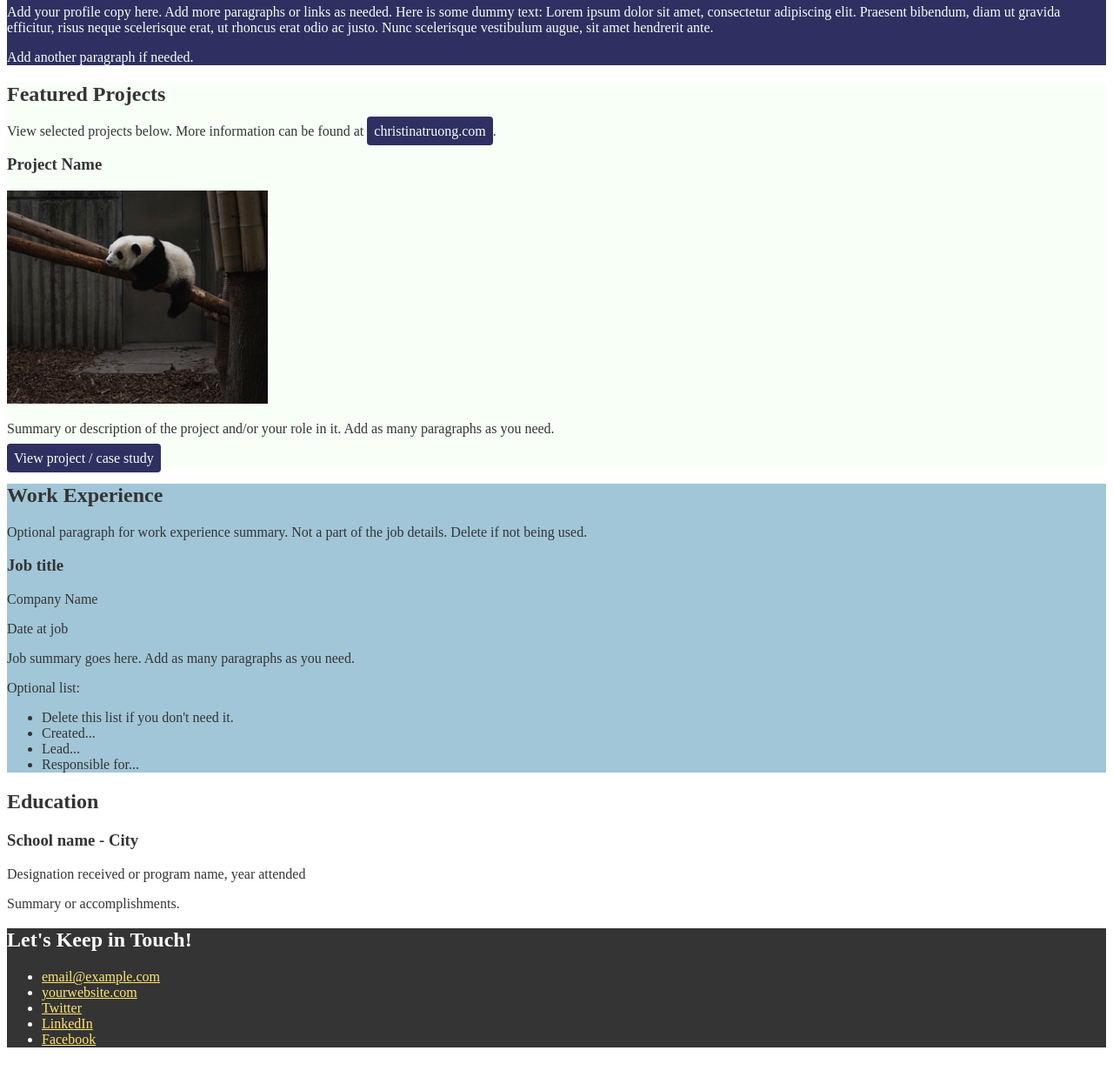
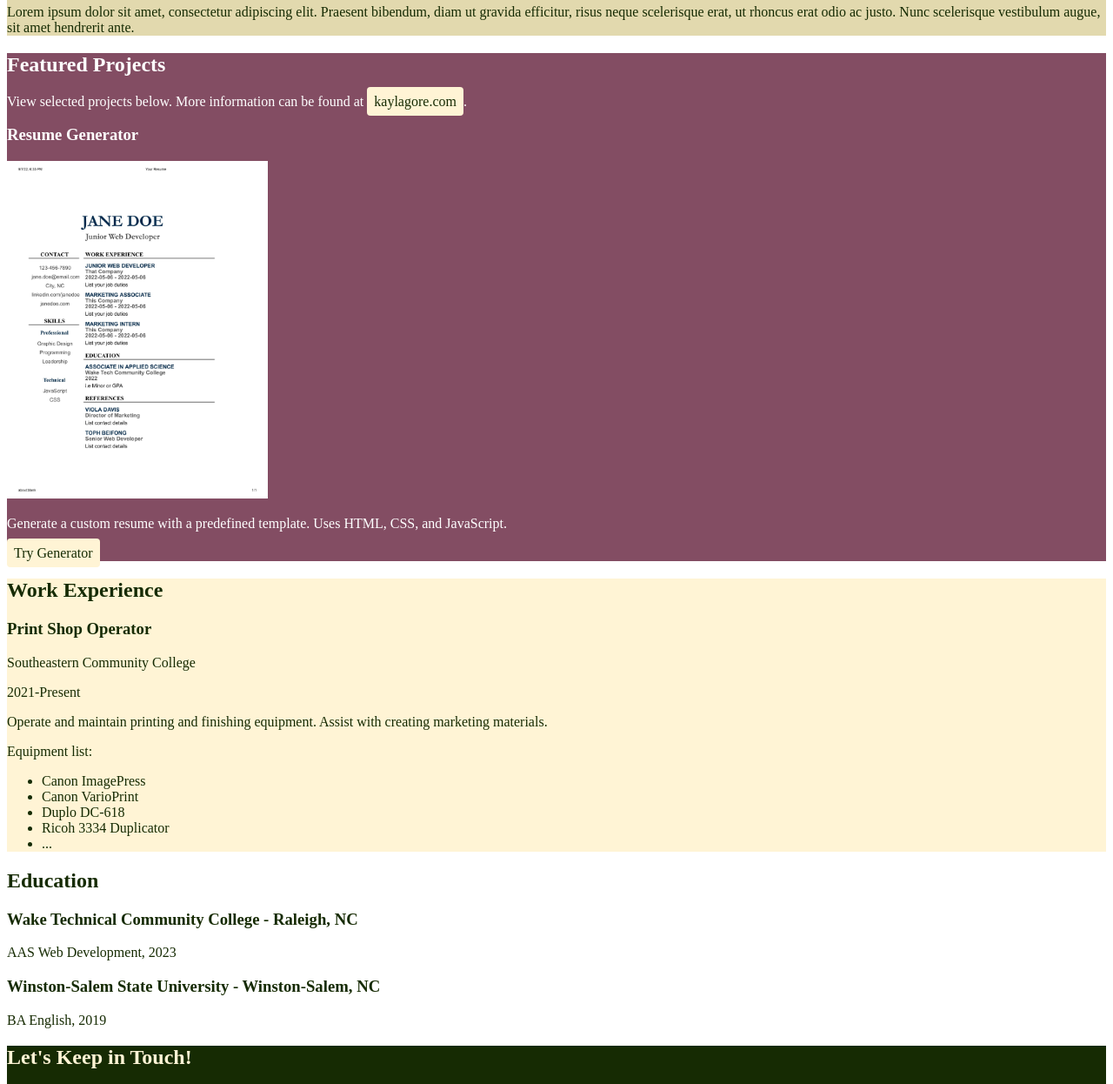
Before and after one commit to KaylaSG/WEB210-Lesson03, a plain HTML site: page index.html in a window 1280 px wide. Shown: the part 122-1368 px from the top of the page at 87% size. Before the commit the page ends 1342 px from the top, so only its background shows below. Drawn offline with Linux system fonts and the light colour scheme.

Commit message:
lesson3-completed

```diff
--- a/css/styles.css
+++ b/css/styles.css
@@ -1,23 +1,23 @@
 /*
 COLOR PALETTE
 url
-#F7FFF7 - almost white
-#343434 - dark gray - almost black
-#2F3061 - blue dark
-#FFE66D - yellow
-#AIC6d7 - blue light
+834d63 - plum
+e2d9ae - tan
+210124 - dark purple
+162b03 - dark green
+fff4d5 - pale pink
 */
 
 /* Global Styles
 ------------------------ */
 body{
-    color: #343434;
+    color: #162b03;
 }
 img {
     width: 300px;
 }
 a{
-    color: #ffe66d;
+    color: #e2d9ae;
 }
 a:hover{
     text-decoration: none;
@@ -26,40 +26,45 @@ a:hover{
 /* Profile
 ------------------------ */
 header{
-    background-color: #2f3061;
-    color: #f7fff7;
+    background-color: #e2d9ae;
 }
 
 /* Projects
 ------------------------ */
 .projects{
-    background-color: #f7fff7;
+    background-color: #834d63;
+    color: #ffffff;
 }
 .projects a{
-    color: #2f3061;
+    color: #fff4d5;
 }
 .projects .btn{
-    color: #f7fff7;
-    background-color: #2f3061;
+    color: #162b03;
+    background-color: #fff4d5;
     text-decoration: none;
     padding: 8px;
     border-radius: 4px;
 }
 .projects .btn:hover{
-    background-color: rgba(47,78,97,80);
+    background-color: #ff0b6d83 ;
+    color: #fff4d5;
+}
+
+/* Work experience
+------------------------ */
+.work-experience{
+    background-color: #fff4d5;
 }
 
 
 /* Education
 ------------------------ */
-.work-experience{
-    background-color: #a1c6d7;
-}
+
 
 
 /* Contact Info
 ------------------------ */
 footer{
-    background-color: #343434;
-    color: #f7fff7;
+    background-color: #162b03;
+    color: #fff4d5;
 }
--- a/index.html
+++ b/index.html
@@ -14,24 +14,23 @@
       <!-- ***********************  ABOUT / PROFILE  *********************** -->
       <header>
         <h1>Kayla Gore</h1>
-        <h2>Job title or tagline</h2>
+        <h2>Print Shop Operator</h2>
 
-        <p>Add your profile copy here. Add more paragraphs or links as needed. Here is some dummy text: Lorem ipsum dolor sit amet, consectetur adipiscing elit. Praesent bibendum, diam ut gravida efficitur, risus neque scelerisque erat, ut rhoncus erat odio ac justo. Nunc scelerisque vestibulum augue, sit amet hendrerit ante.</p>
-        <p>Add another paragraph if needed.</p>
+        <p>Lorem ipsum dolor sit amet, consectetur adipiscing elit. Praesent bibendum, diam ut gravida efficitur, risus neque scelerisque erat, ut rhoncus erat odio ac justo. Nunc scelerisque vestibulum augue, sit amet hendrerit ante.</p>
       </header>
 
       <!-- ********************  PROJECTS / PORTFOLIO  ********************* -->
       <section class="projects">
         <h2>Featured Projects</h2>
-        <p>View selected projects below. More information can be found at <a class="btn" href="http://christinatruong.com">christinatruong.com</a>.</p>
+        <p>View selected projects below. More information can be found at <a class="btn" href="#">kaylagore.com</a>.</p>
 
         <!-- Copy the whole <section> block to add more projects. -->
         <section>
-          <h3>Project Name</h3>
+          <h3>Resume Generator</h3>
           <!--thumbnails: 600px, background images: 1400 - 2000px width check lorem picsum for placeholder images-->
-          <img src="images/thumbnail-1.jpg" alt="description of image">
-          <p>Summary or description of the project and/or your role in it. Add as many paragraphs as you need.</p>
-          <a class="btn" href="#" target="_blank">View project / case study</a>
+          <img src="images/project-resumegenerator.jpg" alt="Resume generator example output">
+          <p>Generate a custom resume with a predefined template. Uses HTML, CSS, and JavaScript.</p>
+          <a class="btn" href="#" target="_blank">Try Generator</a>
         </section>
         <!-- End of Project block. -->
       </section>
@@ -39,20 +38,19 @@
       <!-- ***********************  WORK EXPERIENCE  *********************** -->
       <section class="work-experience">
         <h2>Work Experience</h2>
-        <p>Optional paragraph for work experience summary. Not a part of the job details. Delete if not being used.</p>
-
         <!-- Copy this whole <section> block to add more jobs. -->
         <section>
-          <h3>Job title</h3>
-          <p>Company Name</p>
-          <p>Date at job</p>
-          <p>Job summary goes here. Add as many paragraphs as you need.</p>
-          <p>Optional list:</p>
+          <h3>Print Shop Operator</h3>
+          <p>Southeastern Community College</p>
+          <p>2021-Present</p>
+          <p>Operate and maintain printing and finishing equipment. Assist with creating marketing materials.</p>
+          <p>Equipment list:</p>
           <ul>
-            <li>Delete this list if you don't need it.</li>
-            <li>Created...</li>
-            <li>Lead...</li>
-            <li>Responsible for...</li>
+            <li>Canon ImagePress</li>
+            <li>Canon VarioPrint</li>
+            <li>Duplo DC-618</li>
+            <li>Ricoh 3334 Duplicator</li>
+            <li>...</li>
           </ul>
         </section>
         <!-- End of Job block. -->
@@ -64,11 +62,16 @@
 
         <!-- Copy this whole <section> block to add more schools. -->
         <section>
-          <h3>School name - City</h3>
-          <p>Designation received or program name, year attended</p>
-          <p>Summary or accomplishments.</p>
+          <h3>Wake Technical Community College - Raleigh, NC</h3>
+          <p>AAS Web Development, 2023</p>
         </section>
         <!-- End of School block. -->
+        <!-- Copy this whole <section> block to add more schools. -->
+          <section>
+            <h3>Winston-Salem State University - Winston-Salem, NC</h3>
+            <p>BA English, 2019</p>
+          </section>
+          <!-- End of School block. -->
       </section>
 
       <!-- *****************  CONTACT INFO / SOCIAL MEDIA  ***************** -->
@@ -81,7 +84,6 @@
           <li><a href="http://yourwebsite.com" target="_blank">yourwebsite.com</a></li>
           <li><a href="#" target="_blank">Twitter</a></li>
           <li><a href="#" target="_blank">LinkedIn</a></li>
-          <li><a href="#" target="_blank">Facebook</a></li>
         </ul>
       </footer>
     </main>
```
Also changed, not shown: images/project-resumegenerator.jpg (added).
